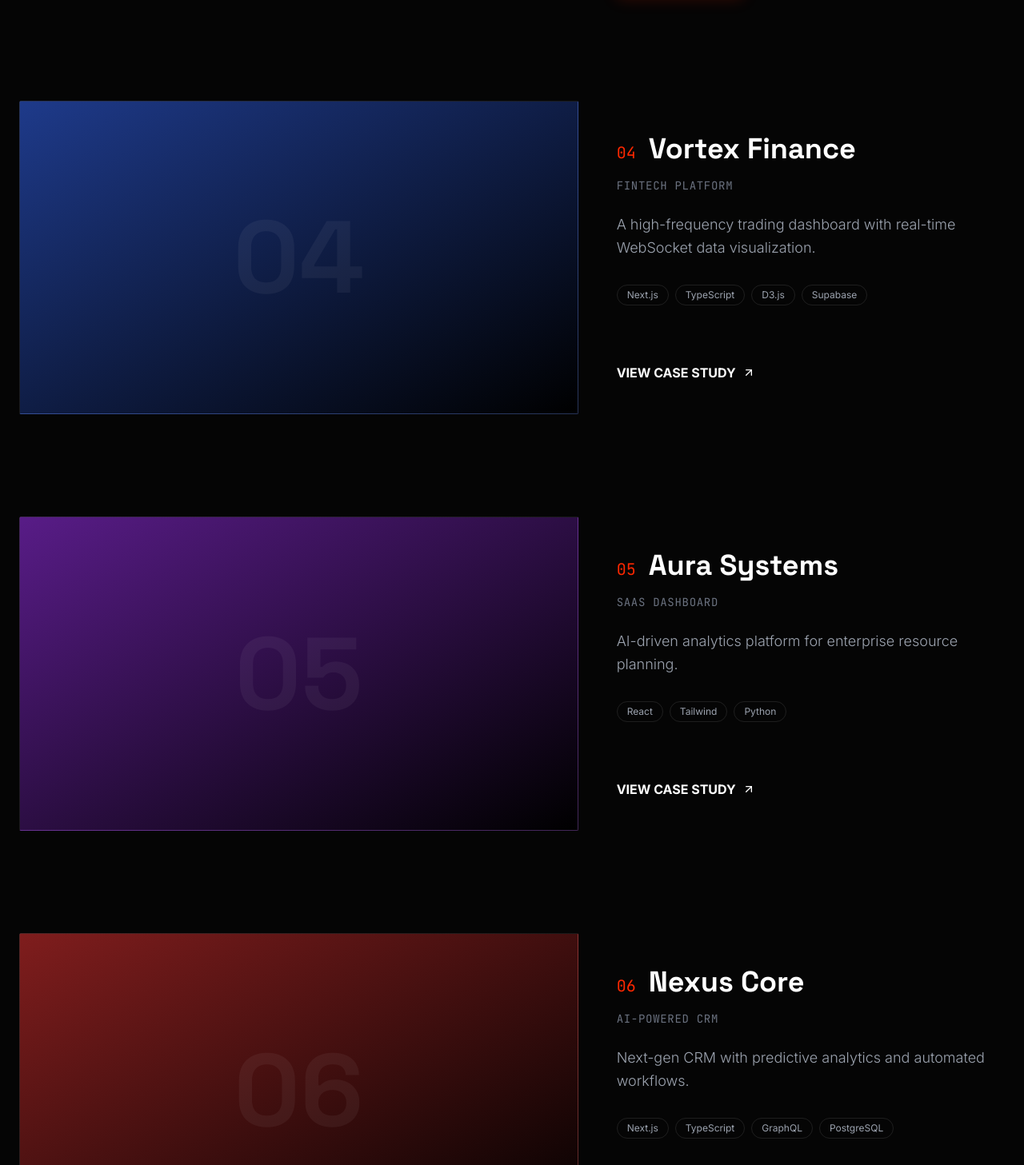
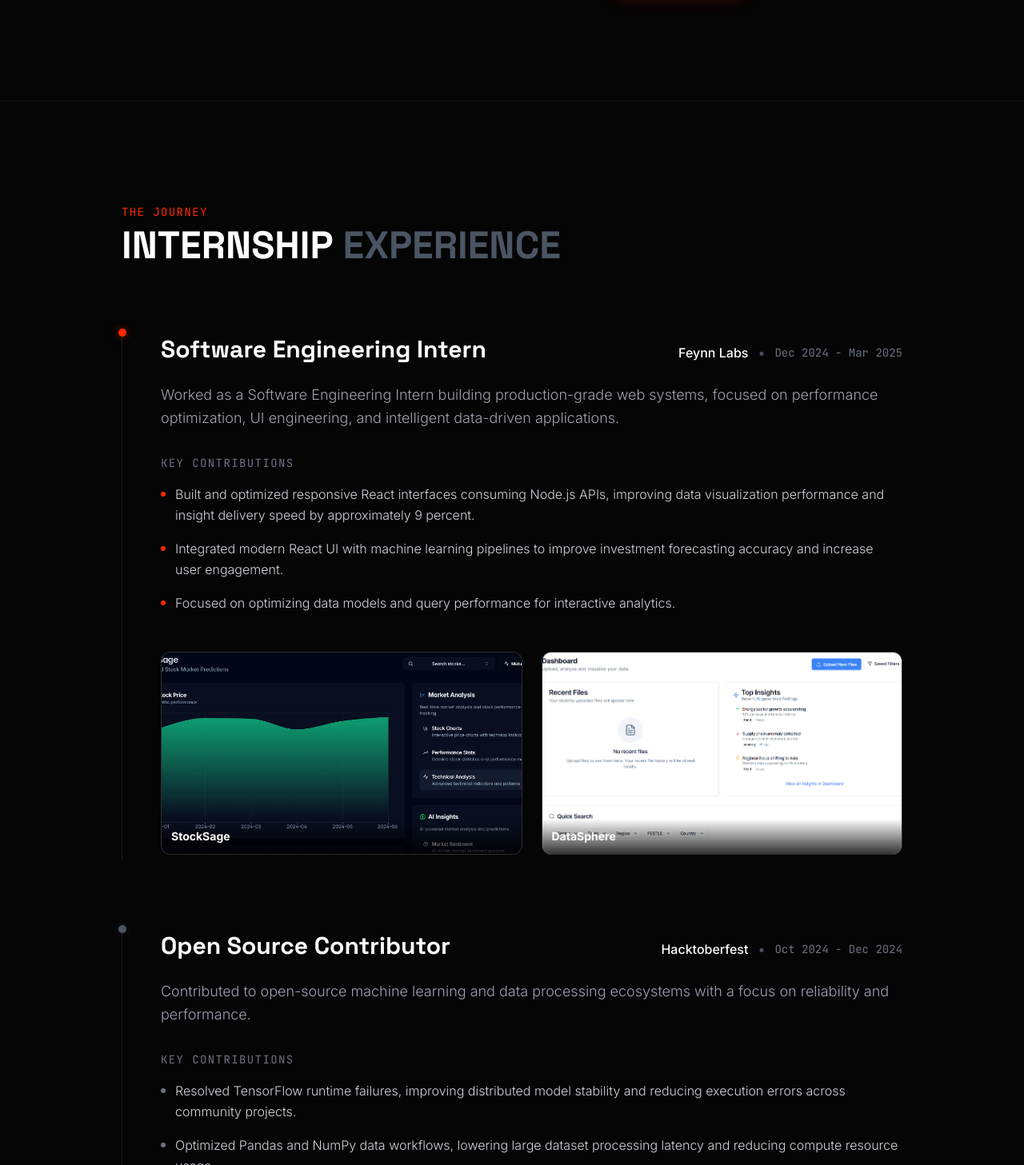
Before and after one commit to BadakalaYashwanth/portfolio, a Next.js app: page / in a window 1280 px wide. Shown: the part 3693-5150 px from the top of the page at 80% size. Built offline with nearby package versions, Linux system fonts and the light colour scheme.

Commit message:
merge new project

```diff
--- a/src/components/sections/Projects.tsx
+++ b/src/components/sections/Projects.tsx
@@ -44,30 +44,6 @@ const projects = [
             demo: "https://667e8a87e6cd0309c3647fb5--shimmering-kashata-6053eb.netlify.app/",
             repo: "https://github.com/BadakalaYashwanth/DriveFusion"
         }
-    },
-    {
-        id: "04",
-        title: "Vortex Finance",
-        category: "Fintech Platform",
-        description: "A high-frequency trading dashboard with real-time WebSocket data visualization.",
-        tech: ["Next.js", "TypeScript", "D3.js", "Supabase"],
-        color: "from-blue-900 to-black",
-    },
-    {
-        id: "05",
-        title: "Aura Systems",
-        category: "SaaS Dashboard",
-        description: "AI-driven analytics platform for enterprise resource planning.",
-        tech: ["React", "Tailwind", "Python"],
-        color: "from-purple-900 to-black",
-    },
-    {
-        id: "06",
-        title: "Nexus Core",
-        category: "AI-Powered CRM",
-        description: "Next-gen CRM with predictive analytics and automated workflows.",
-        tech: ["Next.js", "TypeScript", "GraphQL", "PostgreSQL"],
-        color: "from-red-900 to-black",
     },
 ];
 
```
Also changed, not shown: public/projects/drivefusion.png (added).
